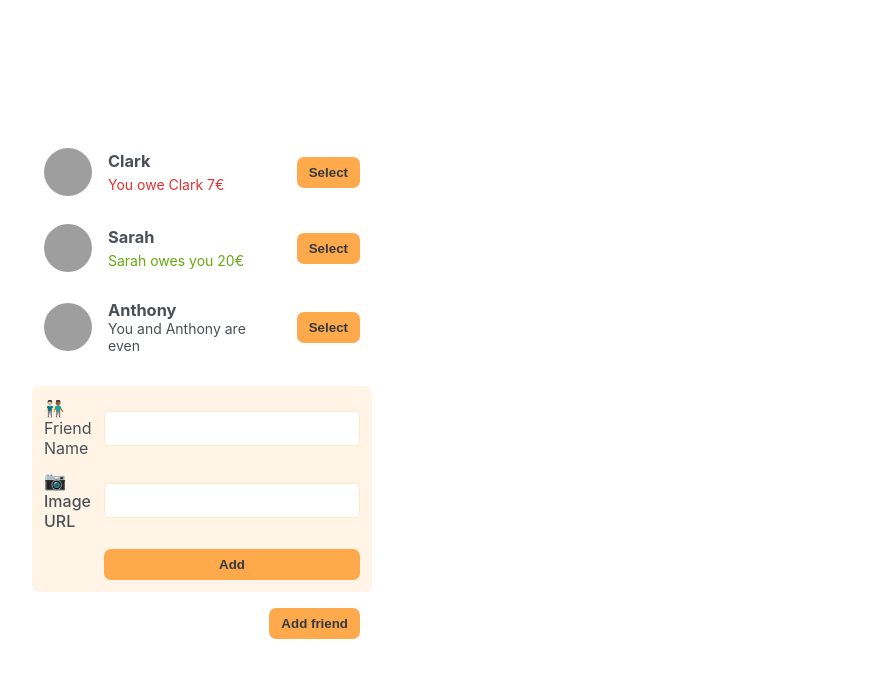
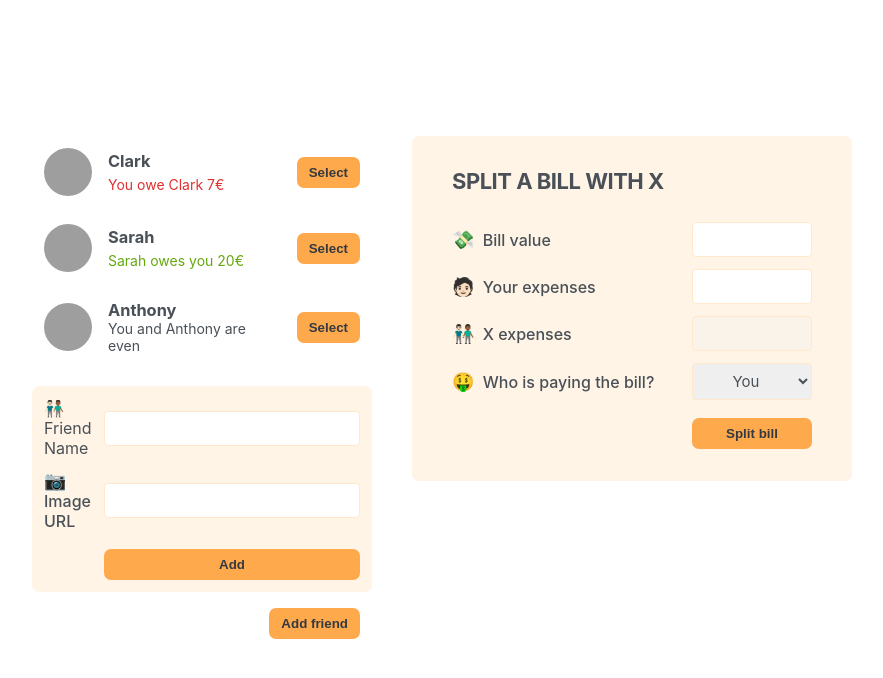
Before and after one commit to Therakar/08-eat-n-split, a React (Create React App) app: page / in a window 1280 px wide. Shown: the top 678 px of the page, without its empty margins (198-1081 px from the left). Built offline with nearby package versions, Linux system fonts and the light colour scheme; grey boxes are pictures that could not be loaded.

Commit message:
Form split bill

```diff
--- a/src/components/App.js
+++ b/src/components/App.js
@@ -1,5 +1,6 @@
 import FriendsList from "./FriendsList";
 import FormAddFriends from "./FormAddFriend";
+import FormSplitBill from "./FormSplitBill";
 import Button from "./Button";
 
 export default function App() {
@@ -10,6 +11,8 @@
         <FormAddFriends />
         <Button>Add friend</Button>
       </div>
+
+      <FormSplitBill />
     </div>
   );
 }
--- /dev/null
+++ b/src/components/FormSplitBill.js
@@ -0,0 +1,23 @@
+import Button from "./Button";
+
+export default function FormSplitBill() {
+  return (
+    <form className="form-split-bill">
+      <h2>Split a bill with X</h2>
+
+      <label>💸 Bill value</label>
+      <input type="text" />
+      <label>🧑🏻 Your expenses</label>
+      <input type="text" />
+      <label>👨🏻‍🤝‍👨🏾 X expenses</label>
+      <input type="text" disabled />
+
+      <label>🤑 Who is paying the bill?</label>
+      <select>
+        <option value="user">You</option>
+        <option value="friend">X</option>
+      </select>
+      <Button>Split bill</Button>
+    </form>
+  );
+}
```
